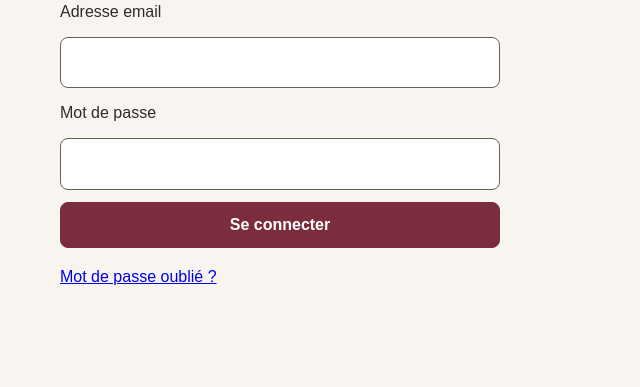
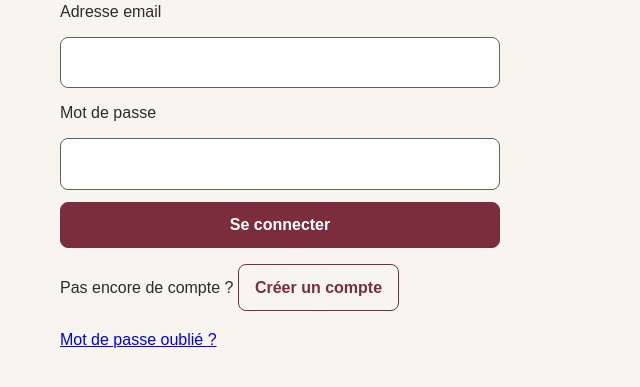
Before and after one commit to Jessy-B11/ecf-vite-et-gourmand, a Symfony app: template templates/security/login.html.twig in a window 1280 px wide. Shown: the part 203-590 px from the top of the page, without its empty margins (0-640 px from the left). Run offline with Twig, Linux system fonts and the light colour scheme; the template is opened without the code that fills it, so the values that code supplies are empty; some libraries are stand-ins or nearby versions.

Commit message:
Ajout du bouton créer un compte

```diff
--- a/templates/security/login.html.twig
+++ b/templates/security/login.html.twig
@@ -48,6 +48,10 @@
                 <button class="vg-btn" type="submit">Se connecter</button>
             </form>
             <p>
+                Pas encore de compte ?
+                <a class="vg-btn vg-btn--secondaire" href="{{ path('app_register') }}">Créer un compte</a>
+            </p>
+            <p>
                 <a href="{{ path('app_forgot_password_request') }}">
                     Mot de passe oublié ?
                 </a>
```
